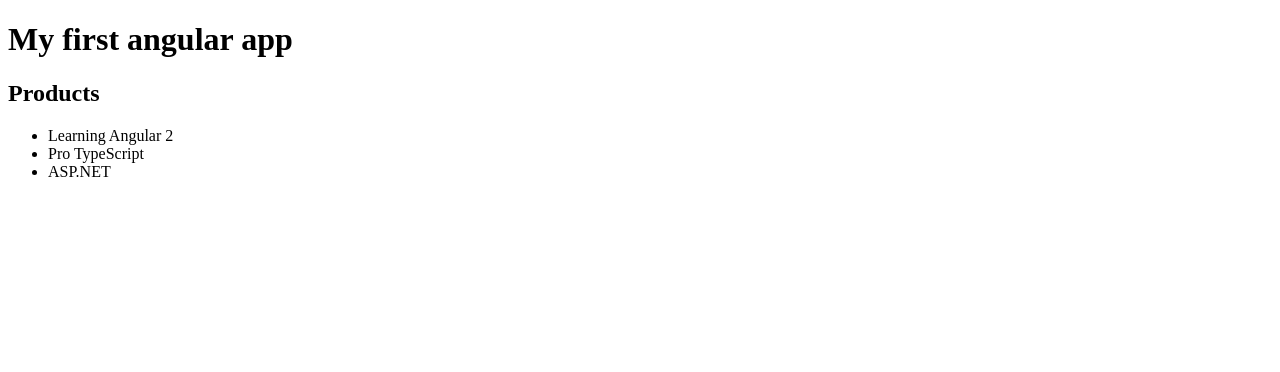
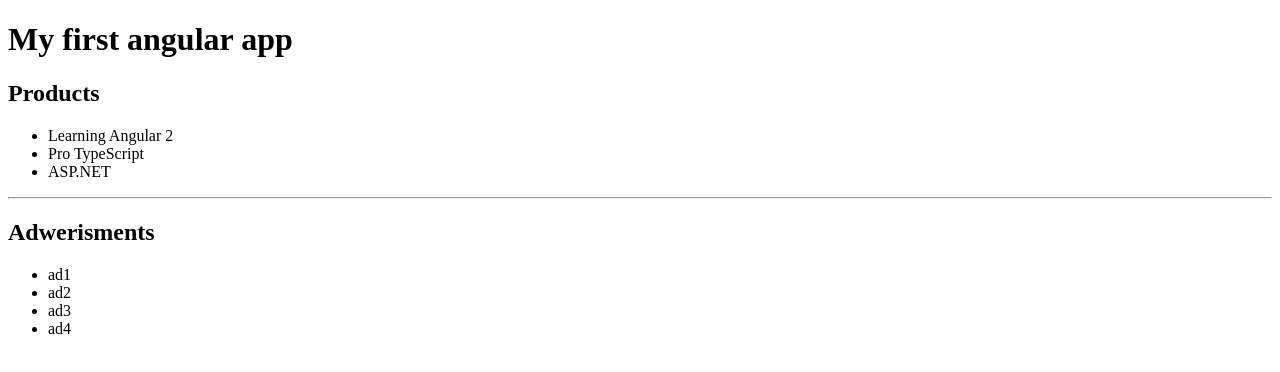
Before and after one commit to daniildeveloper/greg-lim-ng2, an Angular app: page / in a window 1280 px wide. Shown: the top 372 px of the page. Built offline with nearby package versions, Linux system fonts and the light colour scheme.

Commit message:
adwerisamnts bse. read second chapter

```diff
--- /dev/null
+++ b/src/app/adwerisment/ads.component.html
@@ -0,0 +1,11 @@
+<h2>
+    {{title}}
+</h2>
+
+<div class="container">
+    <ul>
+        <li *ngFor="let item of ads">
+            {{item}}
+        </li>
+    </ul>
+</div>
--- /dev/null
+++ b/src/app/adwerisment/ads.component.ts
@@ -0,0 +1,20 @@
+import { AdsService } from './ads.service';
+import { Component } from '@angular/core';
+
+/**
+ * Products Component
+ */
+@Component({
+    selector: 'app-ads',
+    templateUrl: './ads.component.html',
+    providers: [AdsService]
+})
+export class AdwertismentComponent {
+    title = 'Adwerisments';
+    ads;
+
+    constructor(adsService: AdsService) {
+        this.ads = adsService.getAds();
+    }
+
+}
--- /dev/null
+++ b/src/app/adwerisment/ads.service.ts
@@ -0,0 +1,17 @@
+/**
+ * show adwertisments
+ */
+export class AdsService {
+
+    /**
+     * Show adwerisments
+     */
+    getAds(): string[] {
+        return [
+            'ad1',
+            'ad2',
+            'ad3',
+            'ad4'
+        ];
+    }
+}
--- a/src/app/app.component.html
+++ b/src/app/app.component.html
@@ -2,3 +2,6 @@
   {{title}}
 </h1>
 <products></products>
+<hr>
+
+<app-ads></app-ads>
--- a/src/app/app.module.ts
+++ b/src/app/app.module.ts
@@ -1,3 +1,4 @@
+import { AdwertismentComponent } from './adwerisment/ads.component';
 import { ProductComponent } from './products/products.component';
 import { BrowserModule } from '@angular/platform-browser';
 import { NgModule } from '@angular/core';
@@ -14,7 +15,8 @@ import { AppComponent } from './app.component';
 @NgModule({
   declarations: [
     AppComponent,
-    ProductComponent
+    ProductComponent,
+    AdwertismentComponent
   ],
   imports: [
     BrowserModule,
```
